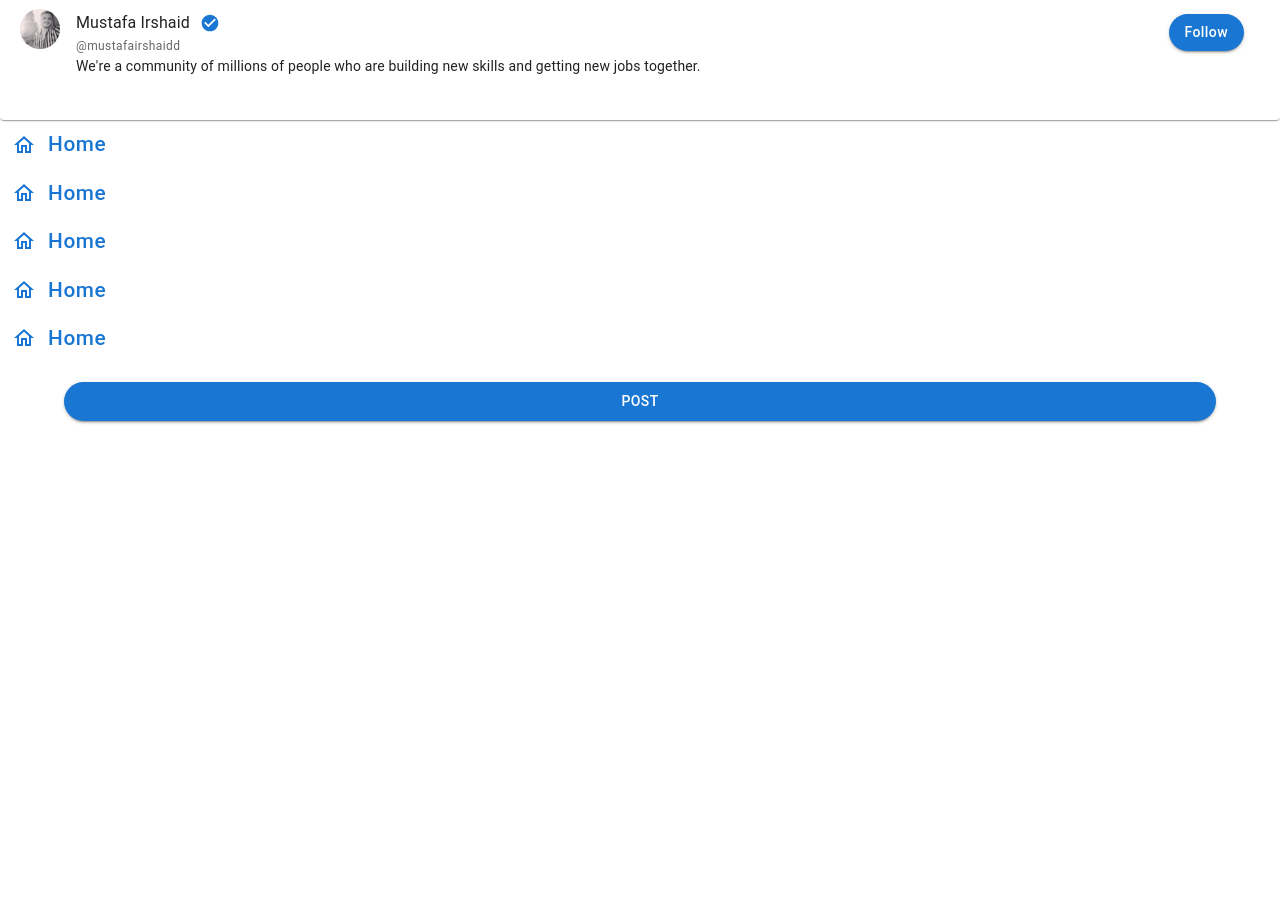
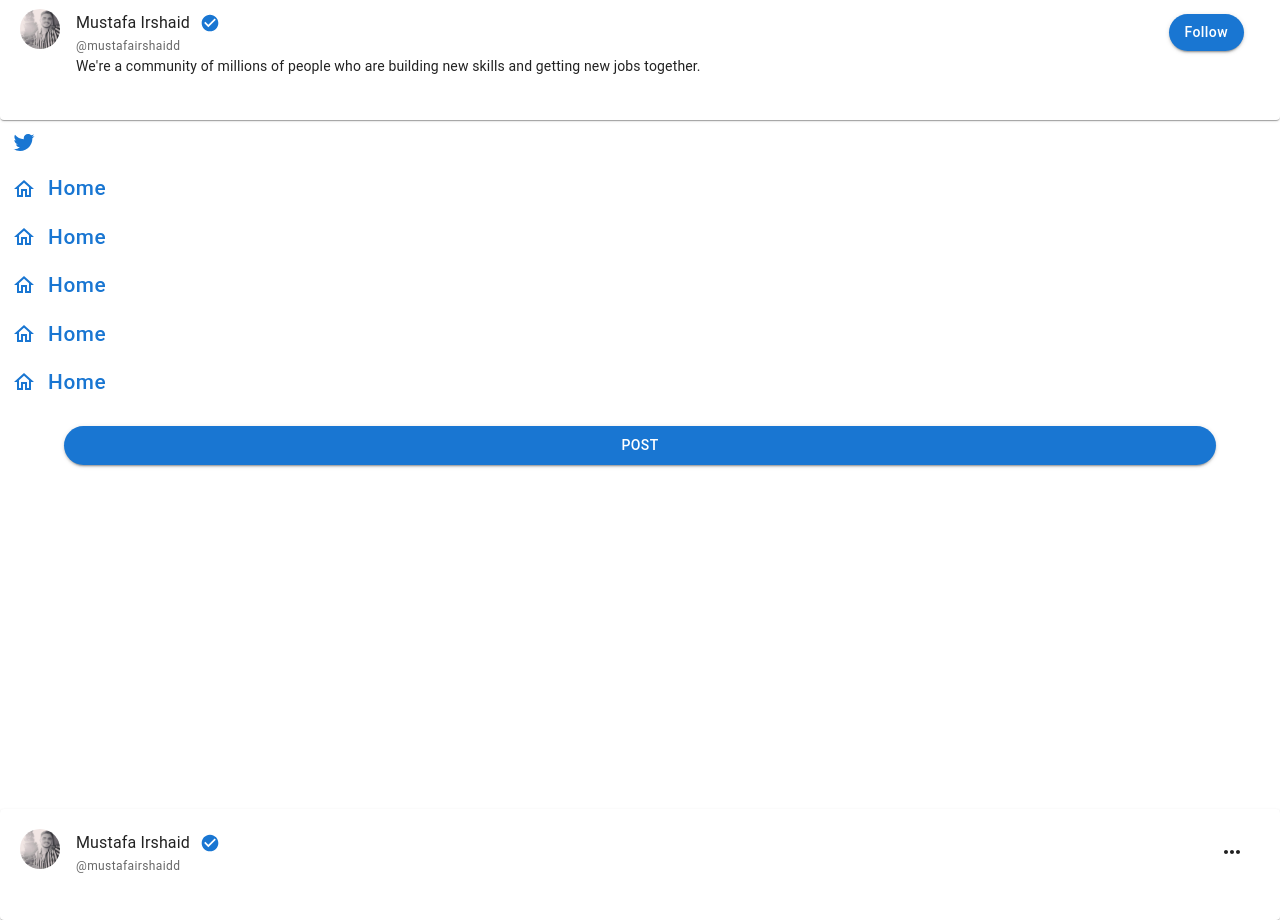
Before and after one commit to MustafaIrshaidd/react-twitter-homepage, a React (Create React App) app: page / in a window 1280 px wide. Shown: the part 180-1100 px from the top of the page. Before the commit the page ends 800 px from the top, so only its background shows below. Built offline with nearby package versions, Linux system fonts and the light colour scheme.

Commit message:
Implemented NavBar

```diff
--- a/src/components/Navbar/index.jsx
+++ b/src/components/Navbar/index.jsx
@@ -1,19 +1,52 @@
 import React from "react";
 import NavItem from "./NavItem";
-import HomeOutlinedIcon from '@mui/icons-material/HomeOutlined';
+import HomeOutlinedIcon from "@mui/icons-material/HomeOutlined";
 import { Box, Button } from "@mui/material";
+import TwitterIcon from "@mui/icons-material/Twitter";
+import User from "../User";
 const Navbar = () => {
   return (
     <>
-      <NavItem  icon={<HomeOutlinedIcon/>} title={"Home"}/>
-      <NavItem  icon={<HomeOutlinedIcon/>} title={"Home"}/>
-      <NavItem  icon={<HomeOutlinedIcon/>} title={"Home"}/>
-      <NavItem  icon={<HomeOutlinedIcon/>} title={"Home"}/>
-      <NavItem  icon={<HomeOutlinedIcon/>} title={"Home"}/>
-      <Box width={"100%"} justifyContent={"center"} alignItems={"center"} display={"flex"}>
-          <Button variant={"contained"} sx={{borderRadius:"20px",padding:"7px 0px",width:"90%",marginTop:"20px"}}>Post</Button>
+      <Box
+        component={"nav"}
+        sx={{
+          display: "flex",
+          justifyContent: "space-between",
+          flexDirection: "column",
+        }}
+        minHeight={"100vh"}
+        maxHeight={"100vh"}>
+        <Box>
+          <NavItem icon={<TwitterIcon />} />
+          <NavItem icon={<HomeOutlinedIcon />} title={"Home"} />
+          <NavItem icon={<HomeOutlinedIcon />} title={"Home"} />
+          <NavItem icon={<HomeOutlinedIcon />} title={"Home"} />
+          <NavItem icon={<HomeOutlinedIcon />} title={"Home"} />
+          <NavItem icon={<HomeOutlinedIcon />} title={"Home"} />
+          <Box
+            width={"100%"}
+            justifyContent={"center"}
+            alignItems={"center"}
+            display={"flex"}>
+            <Button
+              variant={"contained"}
+              sx={{
+                borderRadius: "20px",
+                padding: "7px 0px",
+                width: "90%",
+                marginTop: "20px",
+              }}>
+              Post
+            </Button>
+          </Box>
+        </Box>
+
+        <User
+          name={"Mustafa Irshaid"}
+          userName={"@mustafairshaidd"}
+          isVerfied={true}
+          isProfile={true}></User>
       </Box>
-
     </>
   );
 };
--- a/src/components/User/index.jsx
+++ b/src/components/User/index.jsx
@@ -7,6 +7,7 @@ import { Avatar } from "@mui/material";
 import CheckCircleIcon from "@mui/icons-material/CheckCircle";
 import Button from "@mui/material/Button";
 import { ThemeProvider, createTheme } from "@mui/material/styles";
+import MoreHorizIcon from "@mui/icons-material/MoreHoriz";
 
 const button = createTheme({
   typography: {
@@ -16,7 +17,7 @@ const button = createTheme({
   },
 });
 
-const User = ({ name, userName, bio, isVerfied }) => {
+const User = ({ name, userName, bio, isVerfied, isProfile = false }) => {
   return (
     <Card sx={{ display: "flex", padding: "20px 20px" }}>
       <Avatar alt="Remy Sharp" src="/assets/images/personalPhoto.jpeg" />
@@ -58,6 +59,9 @@ const User = ({ name, userName, bio, isVerfied }) => {
                 color="text.secondary"
                 variant="caption"></Typography>
             </Box>
+            {isProfile ? (
+              <MoreHorizIcon />
+            ) : (
               <ThemeProvider theme={button}>
                 <Button
                   variant="contained"
@@ -69,6 +73,7 @@ const User = ({ name, userName, bio, isVerfied }) => {
                   Follow
                 </Button>
               </ThemeProvider>
+            )}
           </Box>
           <Typography variant="body2" color="text.primary" component="div">
             {bio}
```
Lines whose indentation alone changed are shown as unchanged.
